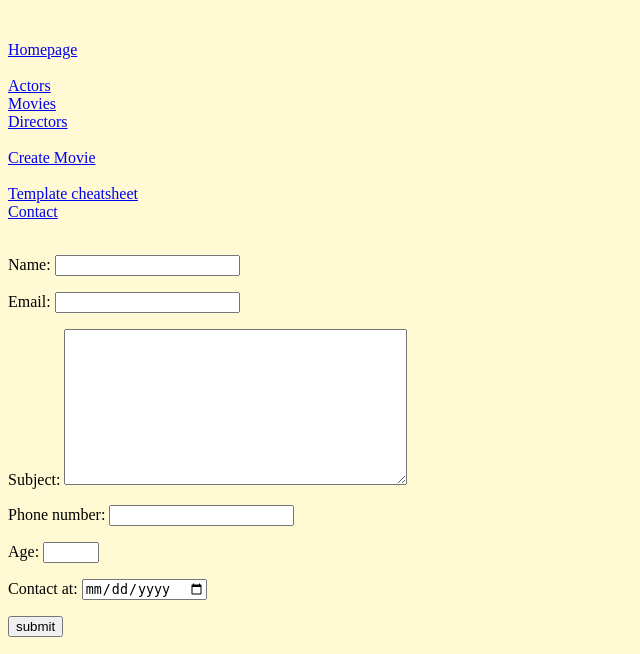
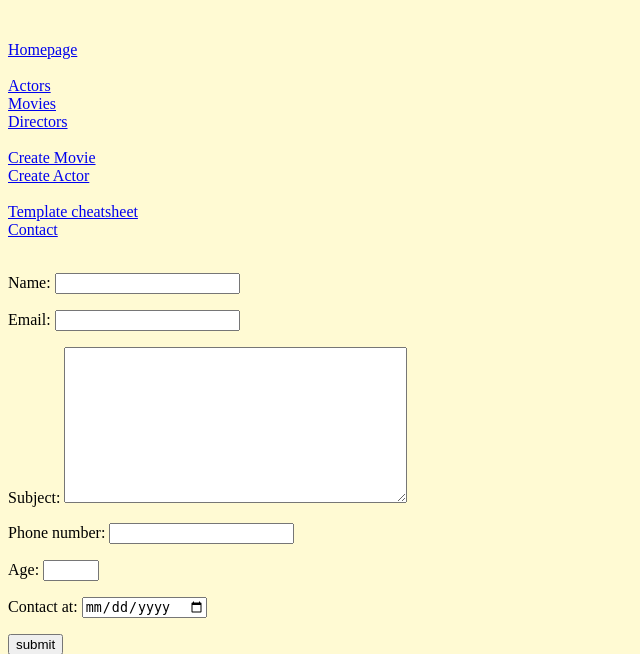
Before and after one commit to Simecekk/hollymovies_pt5, a Django app: page /contact/ in a window 1280 px wide. Shown: the part 57-711 px from the top of the page, without its empty margins (0-640 px from the left). Run offline with Django 3.2, Linux system fonts and the light colour scheme; tables that the repository leaves empty hold one stand-in row (values such as "Sample post").

Commit message:
added actor create

```diff
--- a/movies/forms.py
+++ b/movies/forms.py
@@ -3,7 +3,7 @@ from django.core.exceptions import ValidationError
 from django.utils import timezone
 from datetime import timedelta
 
-from movies.models import Movie
+from movies.models import Movie, Actor
 
 
 class DatePickerDateInput(forms.DateInput):
@@ -45,3 +45,12 @@ class MovieForm(forms.ModelForm):
         model = Movie
         fields = '__all__'
         exclude = ['likes', ]
+
+
+class ActorForm(forms.ModelForm):
+    born_at = forms.DateField(widget=DatePickerDateInput())
+    movies = forms.ModelMultipleChoiceField(queryset=Movie.objects.all())
+
+    class Meta:
+        model = Actor
+        fields = '__all__'
--- a/movies/models.py
+++ b/movies/models.py
@@ -22,6 +22,9 @@ class BasePersonModel(models.Model):
 
     class Meta:
         abstract = True
+
+    def get_absolute_url(self):
+        return resolve_url('actor_detail', pk=self.id)
 
 
 class Actor(BasePersonModel):
@@ -61,7 +64,7 @@ class Movie(models.Model):
         return f'{self.name} : {self.id}'
 
     def get_absolute_url(self):
-        return resolve_url('movie_detail', pk=self.pk)
+        return resolve_url('movie_detail', pk=self.id)
 
 
 class Contact(models.Model):
--- a/movies/templates/base.html
+++ b/movies/templates/base.html
@@ -12,7 +12,8 @@
     <a href="{% url 'actors' %}">Actors</a><br>
     <a href="{% url 'movies' %}">Movies</a><br>
     <a href="{% url 'directors' %}">Directors</a><br><br>
-    <a href="{% url 'create_movie' %}">Create Movie</a><br><br>
+    <a href="{% url 'create_movie' %}">Create Movie</a><br>
+    <a href="{% url 'create_actor' %}">Create Actor</a><br><br>
     <a href="{% url 'jinja2_testing_view' %}">Template cheatsheet</a><br>
     <a href="{% url 'contact_view' %}">Contact</a><br><br>
 {% endblock navbar %}
--- a/movies/urls.py
+++ b/movies/urls.py
@@ -1,6 +1,7 @@
 from django.urls import path
 from movies.views import HomepageView, ActorListView, MovieListView, MovieDetailView, \
-    ActorDetailView, Jinja2TestingView, DirectorListView, DirectorDetailView, ContactView, CreateMovieView
+    ActorDetailView, Jinja2TestingView, DirectorListView, DirectorDetailView, ContactView, CreateMovieView, \
+    CreateActorView
 
 urlpatterns = [
     path('', HomepageView.as_view(), name='homepage'),
@@ -12,5 +13,6 @@ urlpatterns = [
     path('director/<int:pk>/', DirectorDetailView.as_view(), name='director_detail'),
     path('testing/', Jinja2TestingView.as_view(), name='jinja2_testing_view'),
     path('contact/', ContactView.as_view(), name='contact_view'),
-    path('movie/create/', CreateMovieView.as_view(), name='create_movie')
+    path('movie/create/', CreateMovieView.as_view(), name='create_movie'),
+    path('actor/create/', CreateActorView.as_view(), name='create_actor'),
 ]
--- a/movies/views.py
+++ b/movies/views.py
@@ -3,7 +3,7 @@ from django.shortcuts import redirect
 from django.template.response import TemplateResponse
 from django.views.generic import ListView, DetailView, TemplateView, FormView, CreateView
 
-from movies.forms import ContactForm, MovieForm
+from movies.forms import ContactForm, MovieForm, ActorForm
 from movies.models import Movie, Actor, Director, Contact
 from django.views import View
 
@@ -181,3 +181,9 @@ class CreateMovieView(CreateView):
     template_name = 'movie_create.html'
     form_class = MovieForm
     model = Movie
+
+
+class CreateActorView(CreateView):
+    template_name = 'actor_create.html'
+    form_class = ActorForm
+    model = Movie
```
Also changed, not shown: movies/templates/actor_create.html (added, +9 -0 lines).
